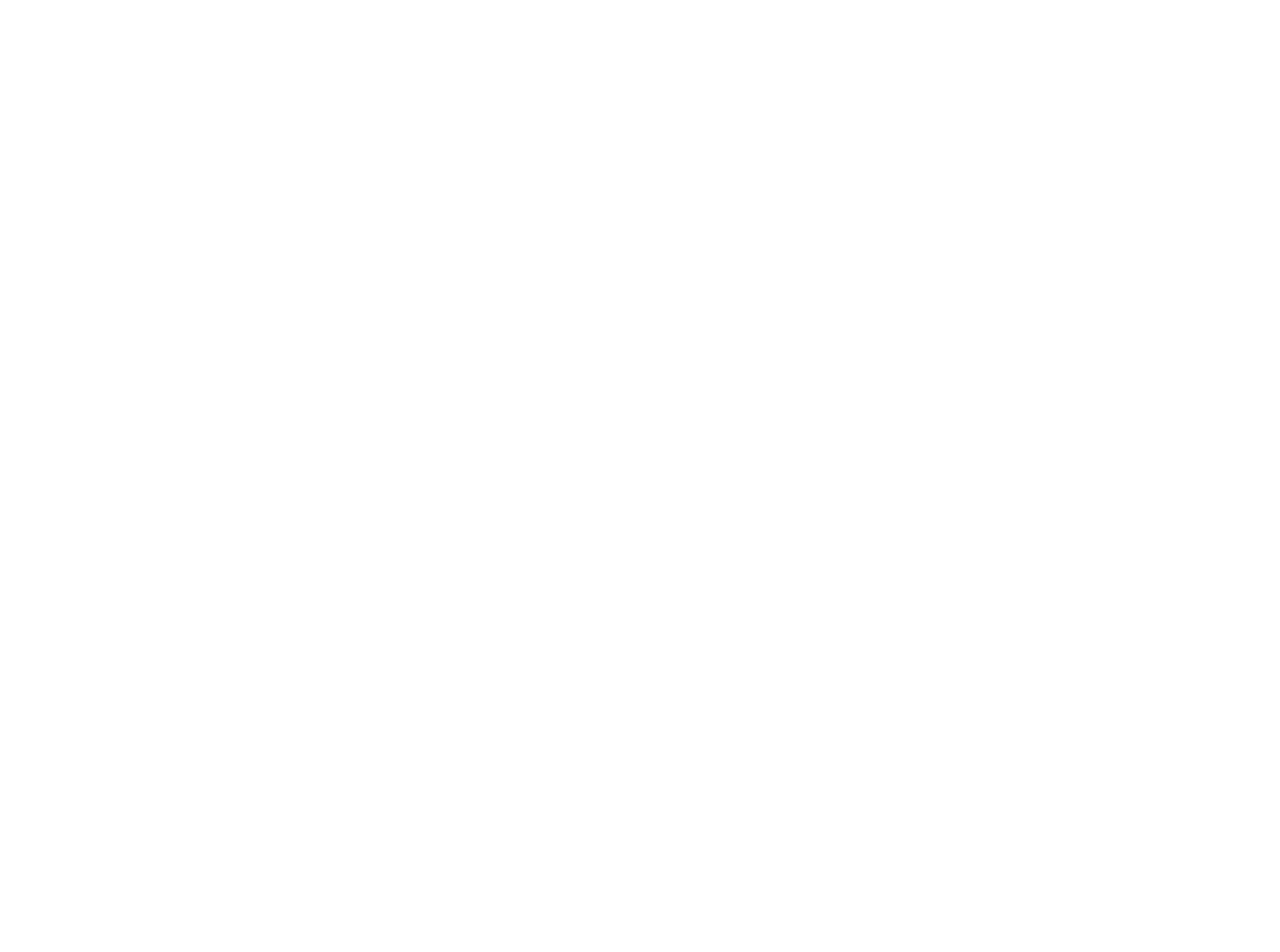
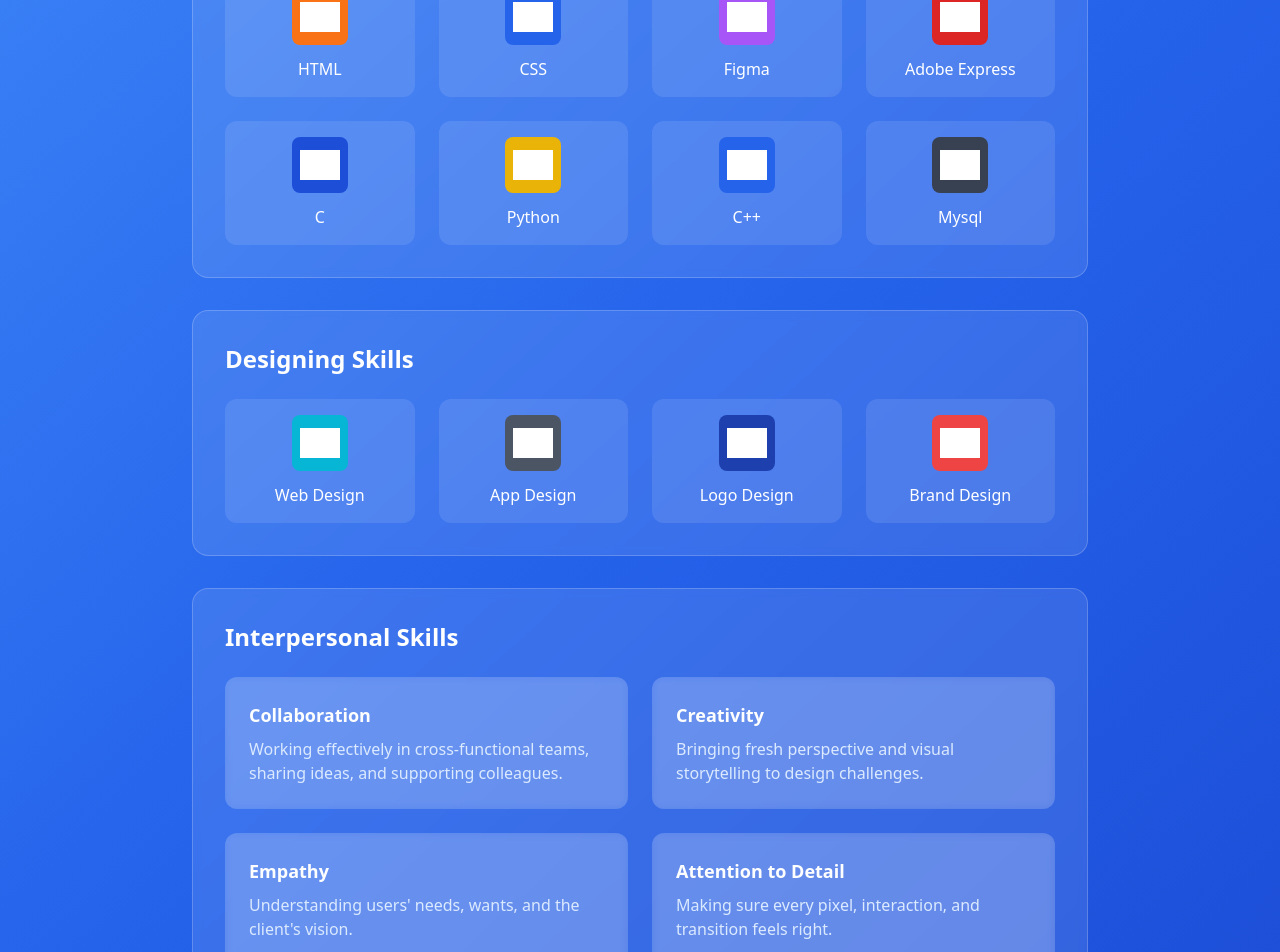
Before and after one commit to gauranga18/Tonmay_Portfolio, a React (Vite) app: page /skills in a window 1280 px wide. Shown: the part 220-1172 px from the top of the page. Before the commit the page ends 800 px from the top, so only its background shows below. Built offline with nearby package versions, Linux system fonts and the light colour scheme; grey boxes are pictures that could not be loaded.

Commit message:
Built Skills section

```diff
--- a/src/App.jsx
+++ b/src/App.jsx
@@ -10,7 +10,7 @@ const App = () => {
   return (
   <Router>
       <div>
-        <Navbar />
+        {/* <Navbar /> */}
 
         {/* Define your routes */}
         <Routes>
--- a/src/components/Home.jsx
+++ b/src/components/Home.jsx
@@ -5,7 +5,7 @@ import Navbar from "./Navbar";
 export default function Home() {
   return (
 <div>
-  {/* <Navbar/> */}
+  <Navbar/>
   <section className="min-h-screen bg-gradient-to-b from-blue-600 to-cyan-500 text-white">
       <div className="max-w-6xl mx-auto px-6 pt-24 grid lg:grid-cols-2 gap-12 items-center">
         {/* Left Content */}
--- a/src/components/Skills.jsx
+++ b/src/components/Skills.jsx
@@ -1,11 +1,109 @@
 import React from 'react'
+import Navbar from './Navbar'
 
-const Skills = () => {
+const Projects = () => {
+  const technicalSkills = [
+    { name: 'HTML', icon: 'https://cdn.jsdelivr.net/gh/devicons/devicon/icons/html5/html5-original.svg', bgColor: 'bg-orange-500' },
+    { name: 'CSS', icon: 'https://cdn.jsdelivr.net/gh/devicons/devicon/icons/css3/css3-original.svg', bgColor: 'bg-blue-600' },
+    { name: 'Figma', icon: 'https://cdn.jsdelivr.net/gh/devicons/devicon/icons/figma/figma-original.svg', bgColor: 'bg-purple-500' },
+    { name: 'Adobe Express', icon: 'https://upload.wikimedia.org/wikipedia/commons/4/40/Adobe_Premiere_Pro_CC_icon.svg', bgColor: 'bg-red-600' },
+    { name: 'C', icon: 'https://cdn.jsdelivr.net/gh/devicons/devicon/icons/c/c-original.svg', bgColor: 'bg-blue-700' },
+    { name: 'Python', icon: 'https://cdn.jsdelivr.net/gh/devicons/devicon/icons/python/python-original.svg', bgColor: 'bg-yellow-500' },
+    { name: 'C++', icon: 'https://cdn.jsdelivr.net/gh/devicons/devicon/icons/cplusplus/cplusplus-original.svg', bgColor: 'bg-blue-600' },
+    { name: 'Mysql', icon: 'https://cdn.jsdelivr.net/gh/devicons/devicon/icons/mysql/mysql-original.svg', bgColor: 'bg-gray-700' }
+  ]
+
+  const designingSkills = [
+    { name: 'Web Design', icon: 'https://cdn.jsdelivr.net/gh/devicons/devicon/icons/chrome/chrome-original.svg', bgColor: 'bg-cyan-500' },
+    { name: 'App Design', icon: 'https://cdn.jsdelivr.net/gh/devicons/devicon/icons/android/android-original.svg', bgColor: 'bg-gray-600' },
+    { name: 'Logo Design', icon: 'https://cdn.jsdelivr.net/gh/devicons/devicon/icons/photoshop/photoshop-line.svg', bgColor: 'bg-blue-800' },
+    { name: 'Brand Design', icon: 'https://cdn.jsdelivr.net/gh/devicons/devicon/icons/illustrator/illustrator-line.svg', bgColor: 'bg-red-500' }
+  ]
+
+  const interpersonalSkills = [
+    {
+      title: 'Collaboration',
+      description: 'Working effectively in cross-functional teams, sharing ideas, and supporting colleagues.'
+    },
+    {
+      title: 'Creativity',
+      description: 'Bringing fresh perspective and visual storytelling to design challenges.'
+    },
+    {
+      title: 'Empathy',
+      description: 'Understanding users\' needs, wants, and the client\'s vision.'
+    },
+    {
+      title: 'Attention to Detail',
+      description: 'Making sure every pixel, interaction, and transition feels right.'
+    }
+  ]
+
   return (
-    <div>
-      This page is under construction
+
+   <>
+   <Navbar/>
+    <div className="min-h-screen bg-gradient-to-br from-blue-500 via-blue-600 to-blue-700 p-4 md:p-8">
+      {/* Header Navigation */}
+
+           <div className="max-w-4xl mx-auto space-y-8">
+        {/* Technical Skills Section */}
+        <div className="bg-white bg-opacity-10 backdrop-blur-sm rounded-2xl p-6 md:p-8 border border-white border-opacity-20">
+          <h2 className="text-white text-xl md:text-2xl font-semibold mb-6">Technical Skills</h2>
+          <div className="grid grid-cols-2 md:grid-cols-4 gap-4 md:gap-6">
+            {technicalSkills.map((skill, index) => (
+              <div key={index} className="flex flex-col items-center p-4 bg-white bg-opacity-10 rounded-xl hover:bg-opacity-20 transition-all duration-200 cursor-pointer">
+                <div className={`w-12 h-12 md:w-14 md:h-14 ${skill.bgColor} rounded-lg flex items-center justify-center mb-3 p-2`}>
+                  <img src={skill.icon} alt={skill.name} className="w-full h-full object-contain filter brightness-0 invert" />
+                </div>
+                <span className="text-white text-sm md:text-base font-medium">{skill.name}</span>
+              </div>
+            ))}
+          </div>
+        </div>
+
+        {/* Designing Skills Section */}
+       {/* Designing Skills Section */}
+<div className="bg-white bg-opacity-10 backdrop-blur-sm rounded-2xl p-6 md:p-8 border border-white border-opacity-20">
+  <h2 className="text-white text-xl md:text-2xl font-semibold mb-6">Designing Skills</h2>
+  <div className="grid grid-cols-2 md:grid-cols-4 gap-4 md:gap-6">
+    {designingSkills.map((skill, index) => (
+      <div
+        key={index}
+        className="flex flex-col items-center p-4 bg-white bg-opacity-10 rounded-xl hover:bg-opacity-20 transition-all duration-200 cursor-pointer"
+      >
+        <div
+          className={`w-12 h-12 md:w-14 md:h-14 ${skill.bgColor} rounded-lg flex items-center justify-center mb-3 p-2`}
+        >
+          <img
+            src={skill.icon}
+            alt={skill.name}
+            className="w-full h-full object-contain filter brightness-0 invert"
+          />
+        </div>
+        <span className="text-white text-sm md:text-base font-medium">{skill.name}</span>
+      </div>
+    ))}
+  </div>
+</div>
+
+
+        {/* Interpersonal Skills Section */}
+        <div className="bg-white bg-opacity-10 backdrop-blur-sm rounded-2xl p-6 md:p-8 border border-white border-opacity-20">
+          <h2 className="text-white text-xl md:text-2xl font-semibold mb-6">Interpersonal Skills</h2>
+          <div className="grid grid-cols-1 md:grid-cols-2 gap-4 md:gap-6">
+            {interpersonalSkills.map((skill, index) => (
+              <div key={index} className="bg-white bg-opacity-15 backdrop-blur-sm rounded-xl p-4 md:p-6 hover:bg-opacity-25 transition-all duration-200">
+                <h3 className="text-white font-semibold text-lg mb-2">{skill.title}</h3>
+                <p className="text-blue-100 text-sm md:text-base leading-relaxed">{skill.description}</p>
+              </div>
+            ))}
+          </div>
+        </div>
+      </div>
     </div>
+   </>
   )
 }
 
-export default Skills
+export default Projects
```
